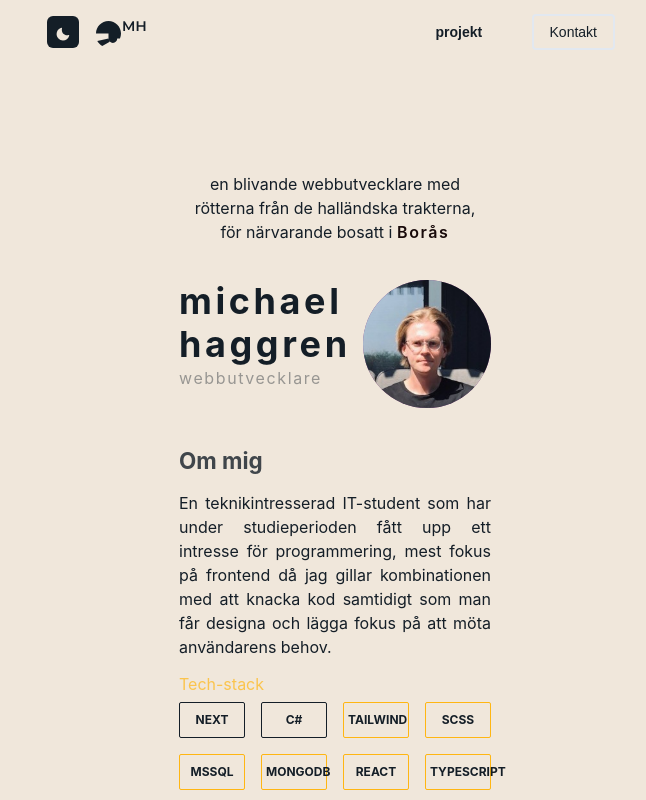
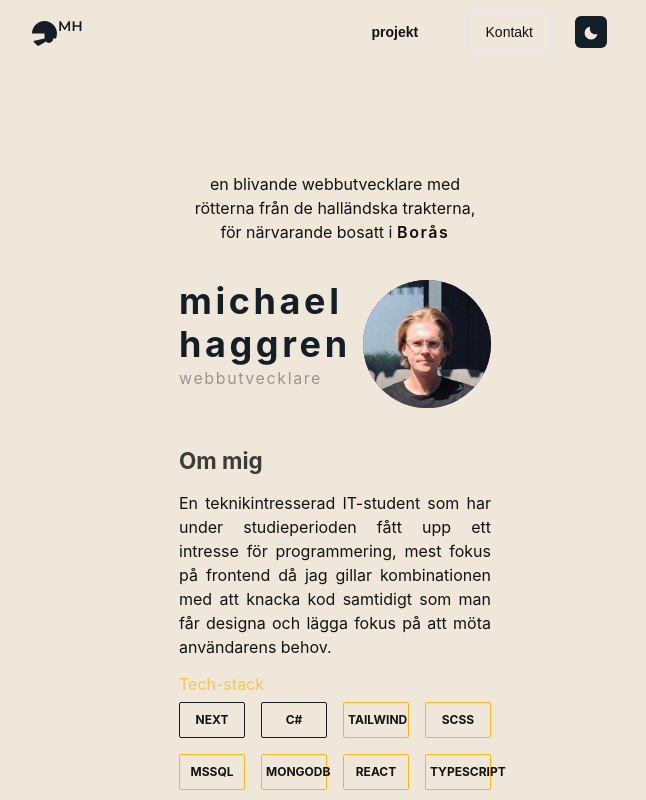
Before and after one commit to michaelhaggren/portfolio, a Next.js app: page / in a window 1280 px wide. Shown: the top 800 px of the page, without its empty margins (305-951 px from the left). Built offline with nearby package versions, Linux system fonts and the light colour scheme.

Commit message:
Layout and header fixes UI/Responsive

```diff
--- a/components/Header/Header.tsx
+++ b/components/Header/Header.tsx
@@ -33,18 +33,15 @@ export const Header = ({}: HeaderProps) => {
   ];
   //! VA I HELVETE HÄNDER MED HORKNAPPEN?
   return (
-    <Container maxW="2xl" bg={useColorModeValue('#f0e7db', '#141E27')}>
+    <Container maxW="2xl" bg={useColorModeValue('#f0e7db', '#121212')}>
       <Box className="h-16 px-4 mx-auto md:flex md:items-center">
         <Box className="flex justify-between items-center">
-          <Hide below="md">
-            <ThemeButton />
-          </Hide>
           <NextLink href="/" passHref>
             <motion.button
               whileHover={{ scale: 1.1 }}
               whileTap={{ scale: 0.9 }}
               key={useColorModeValue('light', 'dark')}
-              className="md:sticky fill-mint-mintPrimary fixed left-5 top-7"
+              className="md:static fill-mint-mintPrimary fixed left-5 top-5"
               aria-label="Start"
             >
               <IconButton
@@ -68,7 +65,7 @@ export const Header = ({}: HeaderProps) => {
           <Icon boxSize="7" as={HamburgerIcon} />
         </button>
         <Box
-          bg={useColorModeValue('#f0e7db', '#141E27')}
+          bg={useColorModeValue('#f0e7db', '#121212')}
           className={`${showMenu ? '' : 'hidden'}
               z-50 animate-menuSlide md:animate-none shadow-xl md:shadow-none fixed md:sticky top-0 right-0 w-9/12 md:w-auto h-screen md:h-auto  md:flex flex-col md:flex-row  md:ml-auto md:mt-0`}
         >
@@ -94,13 +91,13 @@ export const Header = ({}: HeaderProps) => {
                     toggleMenu();
                     // toggleBlur();
                   }}
-                  className="text-left text-sm   mb:w-auto w-14 hover:border-b hover:b-black ml-6 mt-6 mb-4 md:mr-6 md:mb-0 md:mt-0 md:mx-6 font-montserrat font-bold"
+                  className="text-left text-sm   mb:w-auto w-14 hover:border-b hover:border-current ml-6 mt-6 mb-4 md:mr-6 md:mb-0 md:mt-0 md:mx-6 font-montserrat font-bold"
                 >
                   {path.title}
                 </motion.button>
               </NextLink>
             ))}
-            <Box className="mt-4 md:mt-0">
+            <Box className="md:mt-0 flex">
               <motion.a
                 whileTap={{ scale: 0.9 }}
                 className="border-2 hover:border-current rounded mt-4 md:mt-0 text-sm text-left  px-4 py-2 ml-2 md:ml-4 md:mx-2 transition-colors duration-200 "
@@ -110,6 +107,9 @@ export const Header = ({}: HeaderProps) => {
                 Kontakt
               </motion.a>
             </Box>
+            <Box className="flex items-center mt-4 md:mt-0">
+              <ThemeButton />
+            </Box>
           </ol>
         </Box>
       </Box>
--- a/components/Layout/Layout.tsx
+++ b/components/Layout/Layout.tsx
@@ -12,8 +12,8 @@ export const Layout = ({ children }: React.PropsWithChildren<LayoutProps>) => {
     <Box
       as="main"
       pb={8}
-      color={useColorModeValue('#141E27', '#F7F5F2')}
-      bg={useColorModeValue('#f0e7db', '#141E27')}
+      color={useColorModeValue('#121212', '#F7F5F2')}
+      bg={useColorModeValue('#f0e7db', '#121212')}
     >
       <header>
         <Header />
```
